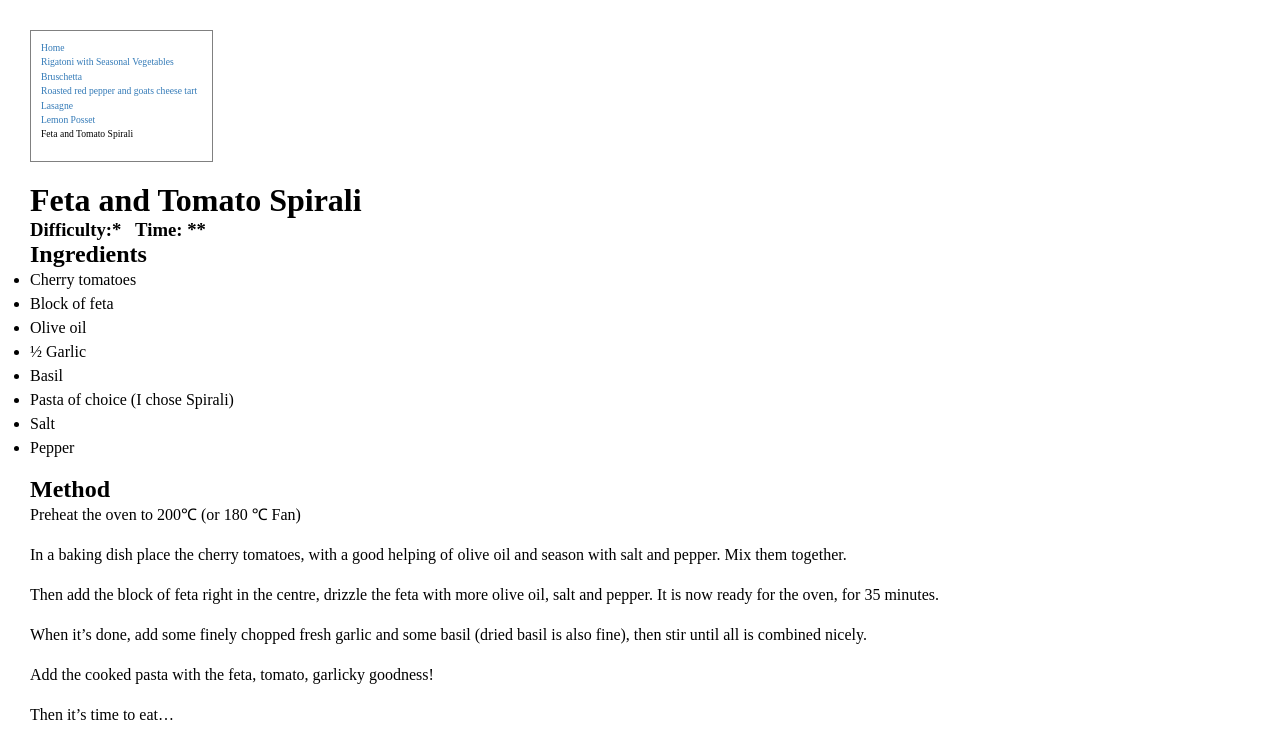
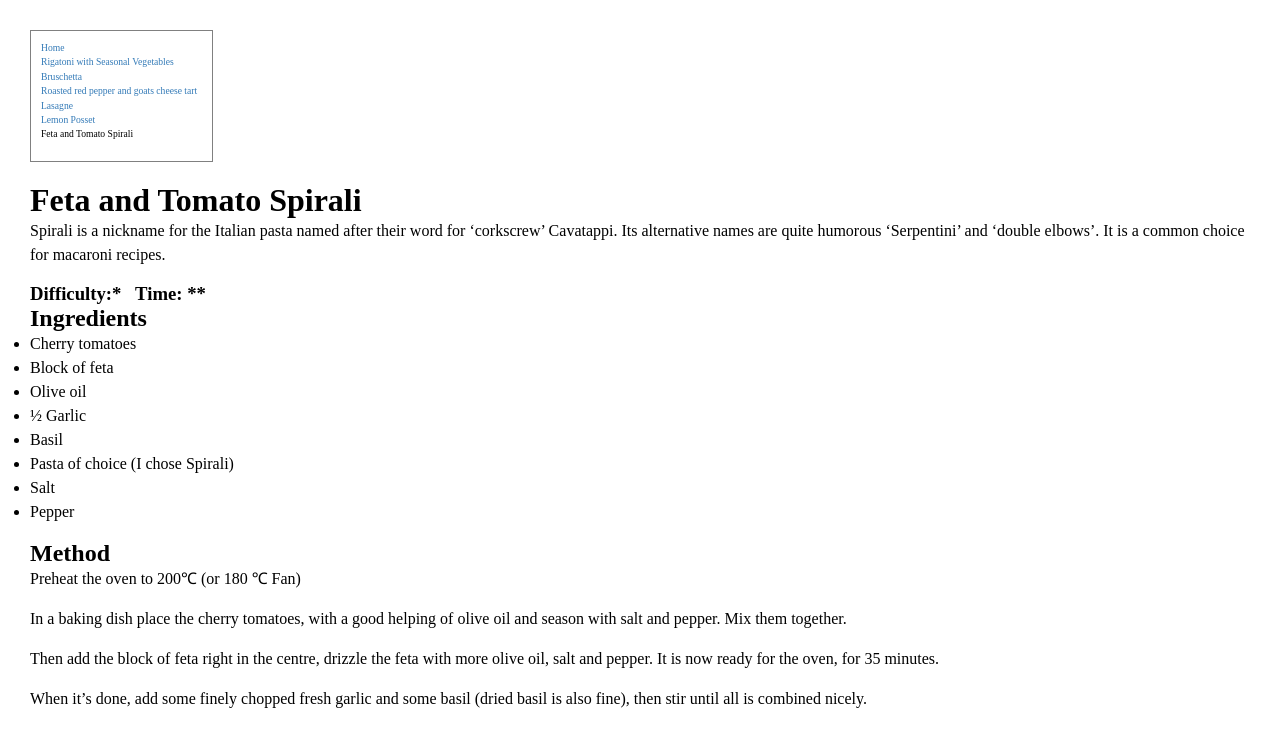
Before and after one commit to Hol1999/Hollyrecipewebsite, a Jekyll site: the page built from _recipes/recipe5.md, in a window 1280 px wide. Shown: the top 730 px of the page. Built offline with Jekyll 4.4.1, drawn with Linux system fonts in a browser that asks for light colours.

Commit message:
Update Recipes “recipe5”

```diff
--- a/_recipes/recipe5.md
+++ b/_recipes/recipe5.md
@@ -6,6 +6,8 @@ layout: recipe
 published: true
 tags: null
 ---
+Spirali is a nickname for the Italian pasta named after their word for 'corkscrew' Cavatappi. Its alternative names are quite humorous 'Serpentini' and 'double elbows'.  It is a common choice for macaroni recipes.
+
 ### Difficulty:\*   Time: \**
 
 ## Ingredients
```
